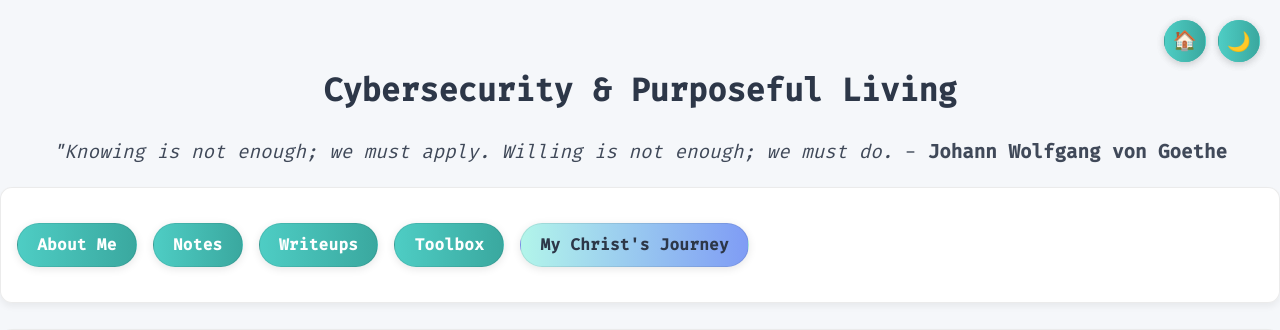
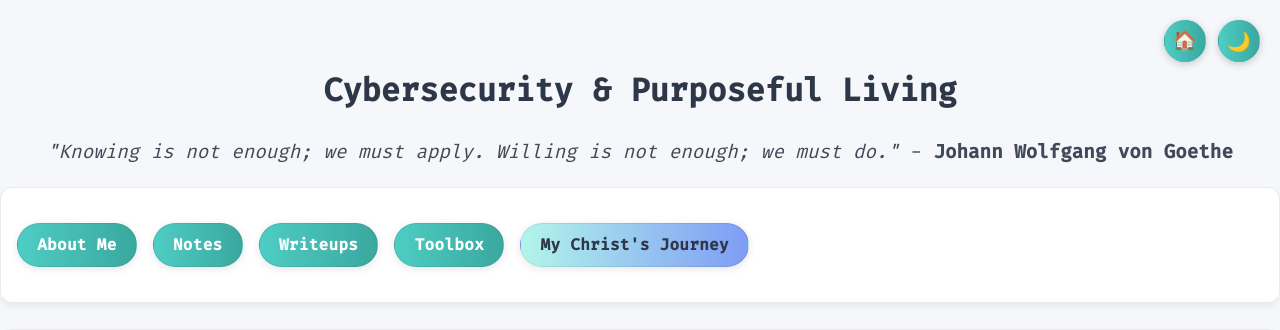
Before and after one commit to PathogenicKatt/PathogenicKatt.github.io, a Jekyll site: the page built from index.md, in a window 1280 px wide. Shown: the top 330 px of the page. Built offline with Jekyll 4.4.1, drawn with Linux system fonts in a browser that asks for light colours.

```diff
--- a/index.md
+++ b/index.md
@@ -13,7 +13,7 @@ custom_css: true
      Cybersecurity & Purposeful Living
   </h1>
   <p class="subtitle" style="text-align: center;"><i>
-    "Knowing is not enough; we must apply. Willing is not enough; we must do.</i> -<strong> Johann Wolfgang von Goethe</strong>
+    "Knowing is not enough; we must apply. Willing is not enough; we must do."</i> -<strong> Johann Wolfgang von Goethe</strong>
   </p>
 </div>
 
```
